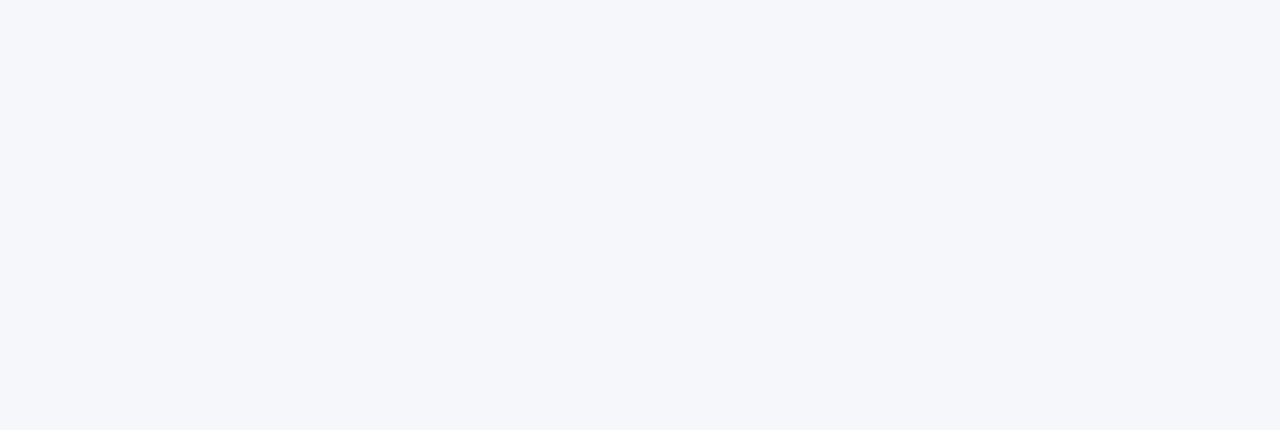
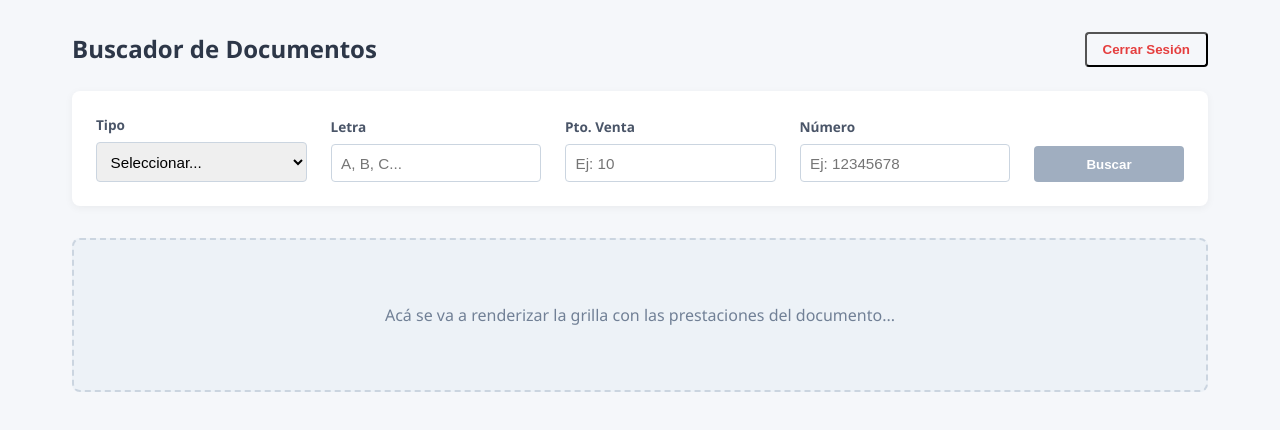
Before and after one commit to DomineYanina/Debitos-AppWeb, an Angular app in the folder Debitos-AppWeb/debitos-frontend/: page /auditoria in a window 1280 px wide. Before the commit this address led to /. Shown: the top 430 px of the page. Built offline with nearby package versions, Linux system fonts and the light colour scheme; sample sign-in values are in the browser's storage.

Commit message:
Funciona el logout correctamente

```diff
--- a/Debitos-AppWeb/debitos-frontend/src/app/app.routes.ts
+++ b/Debitos-AppWeb/debitos-frontend/src/app/app.routes.ts
@@ -1,9 +1,14 @@
 import { Routes } from '@angular/router';
+import {authGuard} from './core/guards/auth.guard';
 
 export const routes: Routes = [
   {
     path: 'login',
     loadComponent: () => import('./features/auth/login/login').then(m => m.LoginComponent)
+  },{
+    path: 'auditoria',
+    loadComponent: () => import('./features/auditoria/auditoria').then(m => m.AuditoriaComponent),
+    canActivate: [authGuard]
   },
   { path: '', redirectTo: 'login', pathMatch: 'full' }
 ];
--- /dev/null
+++ b/Debitos-AppWeb/debitos-frontend/src/app/core/guards/auth.guard.ts
@@ -0,0 +1,16 @@
+import { inject } from '@angular/core';
+import { CanActivateFn, Router } from '@angular/router';
+import { AuthService } from '../services/auth';
+
+export const authGuard: CanActivateFn = (route, state) => {
+  const authService = inject(AuthService);
+  const router = inject(Router);
+
+  if (authService.isLoggedIn()) {
+    return true; // Dejar pasar
+  }
+
+  // Si no está logueado, lo mandamos al login
+  router.navigate(['/login']);
+  return false;
+};
--- a/Debitos-AppWeb/debitos-frontend/src/app/core/services/auth.ts
+++ b/Debitos-AppWeb/debitos-frontend/src/app/core/services/auth.ts
@@ -18,4 +18,13 @@ export class AuthService {
     localStorage.setItem('token', token);
     localStorage.setItem('usuario', usuario); // Guardamos el usuario para usarlo como hacías en C#
   }
+
+  isLoggedIn(): boolean {
+    return !!localStorage.getItem('token');
+  }
+
+  logout() {
+    localStorage.removeItem('token');
+    localStorage.removeItem('usuario');
+  }
 }
--- /dev/null
+++ b/Debitos-AppWeb/debitos-frontend/src/app/features/auditoria/auditoria.css
@@ -0,0 +1,98 @@
+.auditoria-container {
+  padding: 2rem;
+  max-width: 1200px;
+  margin: 0 auto;
+
+  .page-header {
+    display: flex;
+    justify-content: space-between; // Separa el título del botón
+  align-items: center;
+    margin-bottom: 1.5rem;
+
+    h2 {
+      color: #2d3748;
+      font-size: 1.5rem;
+    }
+
+    .btn-logout {
+      padding: 0.5rem 1rem;
+      background-color: transparent;
+      color: #e53e3e; // Rojo de advertencia
+    border: 1px solid #e53e3e;
+      border-radius: 4px;
+      font-weight: 600;
+      cursor: pointer;
+      transition: all 0.2s;
+
+      &:hover {
+        background-color: #e53e3e;
+        color: white;
+      }
+    }
+  }
+
+  .busqueda-section {
+    background: white;
+    padding: 1.5rem;
+    border-radius: 8px;
+    box-shadow: 0 2px 8px rgba(0,0,0,0.05);
+    margin-bottom: 2rem;
+
+    .fila-filtros {
+      display: flex;
+      flex-wrap: wrap;
+      gap: 1.5rem;
+      align-items: flex-end;
+
+      .form-group {
+        display: flex;
+        flex-direction: column;
+        flex: 1;
+        min-width: 150px;
+
+        label {
+          font-size: 0.85rem;
+          font-weight: 600;
+          color: #4a5568;
+          margin-bottom: 0.5rem;
+        }
+
+        input, select {
+          padding: 0.6rem;
+          border: 1px solid #cbd5e0;
+          border-radius: 4px;
+          font-size: 0.95rem;
+          &:focus { outline: none; border-color: #3182ce; }
+        }
+      }
+
+      .btn-container {
+        flex: 0;
+        .btn-buscar {
+          padding: 0.65rem 1.5rem;
+          background-color: #3182ce;
+          color: white;
+          border: none;
+          border-radius: 4px;
+          font-weight: bold;
+          cursor: pointer;
+          transition: background-color 0.2s;
+
+          &:hover:not(:disabled) { background-color: #2b6cb0; }
+          &:disabled { background-color: #a0aec0; cursor: not-allowed; }
+        }
+      }
+    }
+  }
+
+  .grilla-section {
+    .grilla-placeholder {
+      background: #edf2f7;
+      border: 2px dashed #cbd5e0;
+      border-radius: 8px;
+      padding: 4rem 2rem;
+      text-align: center;
+      color: #718096;
+    }
+  }
+}
--- /dev/null
+++ b/Debitos-AppWeb/debitos-frontend/src/app/features/auditoria/auditoria.html
@@ -0,0 +1,47 @@
+<div class="auditoria-container">
+  <header class="page-header">
+    <h2>Buscador de Documentos</h2>
+    <button class="btn-logout" (click)="onLogout()">Cerrar Sesión</button>
+  </header>
+
+  <section class="busqueda-section">
+    <form [formGroup]="busquedaForm" (ngSubmit)="onBuscar()" class="fila-filtros">
+
+      <div class="form-group">
+        <label for="tipo">Tipo</label>
+        <select id="tipo" formControlName="tipo">
+          <option value="">Seleccionar...</option>
+          <option value="Factura">Factura (FC)</option>
+          <option value="NotaCredito">Nota de Crédito (NC)</option>
+          <option value="NotaDebito">Nota de Débito (ND)</option>
+        </select>
+      </div>
+
+      <div class="form-group">
+        <label for="letra">Letra</label>
+        <input id="letra" type="text" formControlName="letra" placeholder="A, B, C..." maxlength="1" oninput="this.value = this.value.toUpperCase()">
+      </div>
+
+      <div class="form-group">
+        <label for="puntoVenta">Pto. Venta</label>
+        <input id="puntoVenta" type="number" formControlName="puntoVenta" placeholder="Ej: 10">
+      </div>
+
+      <div class="form-group">
+        <label for="numero">Número</label>
+        <input id="numero" type="number" formControlName="numero" placeholder="Ej: 12345678">
+      </div>
+
+      <div class="form-group btn-container">
+        <button type="submit" [disabled]="busquedaForm.invalid" class="btn-buscar">Buscar</button>
+      </div>
+
+    </form>
+  </section>
+
+  <section class="grilla-section">
+    <div class="grilla-placeholder">
+      <p>Acá se va a renderizar la grilla con las prestaciones del documento...</p>
+    </div>
+  </section>
+</div>
--- /dev/null
+++ b/Debitos-AppWeb/debitos-frontend/src/app/features/auditoria/auditoria.ts
@@ -0,0 +1,42 @@
+import { Component, inject } from '@angular/core';
+import { FormBuilder, ReactiveFormsModule, Validators } from '@angular/forms';
+import { AuthService } from '../../core/services/auth';
+import { Router } from '@angular/router';
+
+@Component({
+  selector: 'app-auditoria',
+  standalone: true,
+  imports: [ReactiveFormsModule],
+  templateUrl: './auditoria.html',
+  styleUrl: './auditoria.css'
+})
+export class AuditoriaComponent {
+  private fb = inject(FormBuilder);
+  private authService = inject(AuthService);
+  private router = inject(Router);
+
+  // Mapeamos los 4 campos con sus validaciones
+  busquedaForm = this.fb.group({
+    tipo: ['', Validators.required],
+    letra: ['', [Validators.required, Validators.maxLength(1)]],
+    puntoVenta: ['', [Validators.required, Validators.min(1)]],
+    numero: ['', [Validators.required, Validators.min(1)]]
+  });
+
+  onBuscar() {
+    if (this.busquedaForm.valid) {
+      // Por ahora solo imprimimos en consola para ver que funciona
+      console.log('Datos a buscar en Java:', this.busquedaForm.value);
+    } else {
+      // Como me pediste siempre la verdad: en producción es mejor pintar los bordes de rojo,
+      // pero por ahora un alert nos sirve para saber que algo falta.
+      this.busquedaForm.markAllAsTouched();
+      alert('Por favor, completá los 4 campos correctamente.');
+    }
+  }
+
+  onLogout() {
+    this.authService.logout();
+    this.router.navigate(['/login']);
+  }
+}
--- a/Debitos-AppWeb/debitos-frontend/src/app/features/auth/login/login.ts
+++ b/Debitos-AppWeb/debitos-frontend/src/app/features/auth/login/login.ts
@@ -25,10 +25,11 @@ export class LoginComponent {
     if (this.loginForm.valid) {
       this.authService.login(this.loginForm.value).subscribe({
         next: (respuesta) => {
-          // AGREGAMOS ESTE ALERTA TEMPORAL
-          alert('¡Conexión EXITOSA con Spring Boot! Todo funciona perfecto.');
+          // 1. Guardamos los datos
           this.authService.guardarToken(respuesta.token, respuesta.usuario);
-          // this.router.navigate(['/auditoria']); <-- Comentá esta línea por ahora
+
+          // 2. Redirigimos automáticamente a auditoría
+          this.router.navigate(['/auditoria']);
         },
         error: (err) => {
           alert('Credenciales incorrectas o el servidor está apagado.');
```
Also changed, not shown: 1 other file (tests, documents, lock files or other folders).
